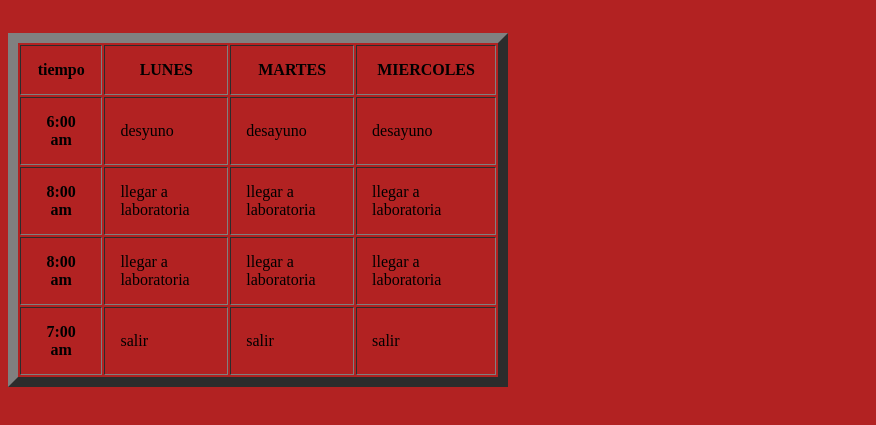
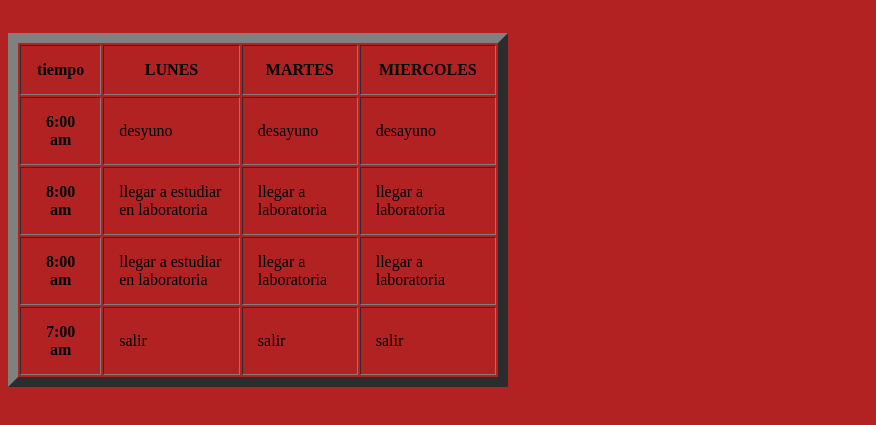
Before and after one commit to julix0239/hola, a plain HTML site: page index.html in a window 1280 px wide. Shown: the part 165-590 px from the top of the page, without its empty margins (0-876 px from the left). Drawn offline with Linux system fonts and the light colour scheme.

Commit message:
Update index.html

```diff
--- a/index.html
+++ b/index.html
@@ -24,13 +24,13 @@
         </tr>
         <tr>
             <th>8:00 am</th>
-            <td>llegar a laboratoria</td>
+            <td>llegar a estudiar en laboratoria</td>
             <td>llegar a laboratoria</td>
             <td>llegar a laboratoria</td>
         </tr>
         <tr>
             <th>8:00 am</th>
-            <td>llegar a laboratoria</td>
+            <td>llegar a estudiar en laboratoria</td>
             <td>llegar a laboratoria</td>
             <td>llegar a laboratoria</td>
         </tr>
```
